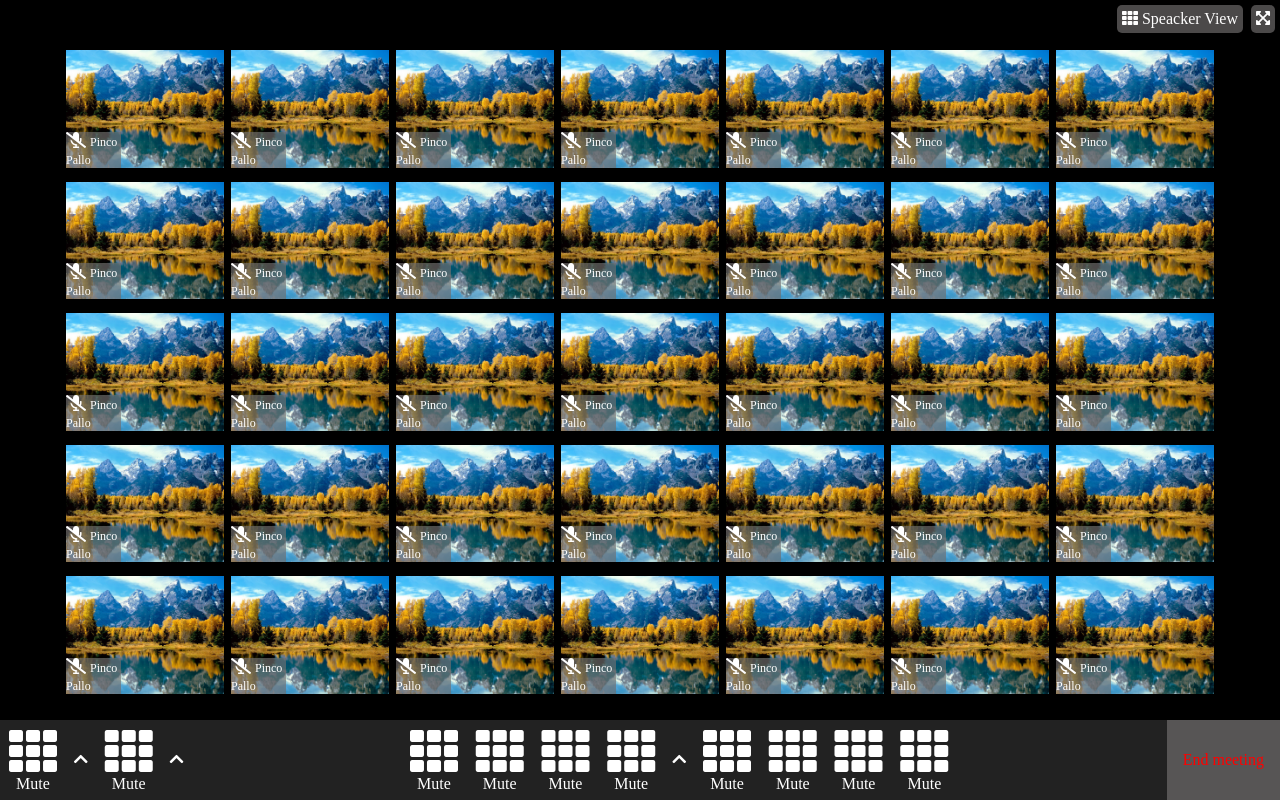
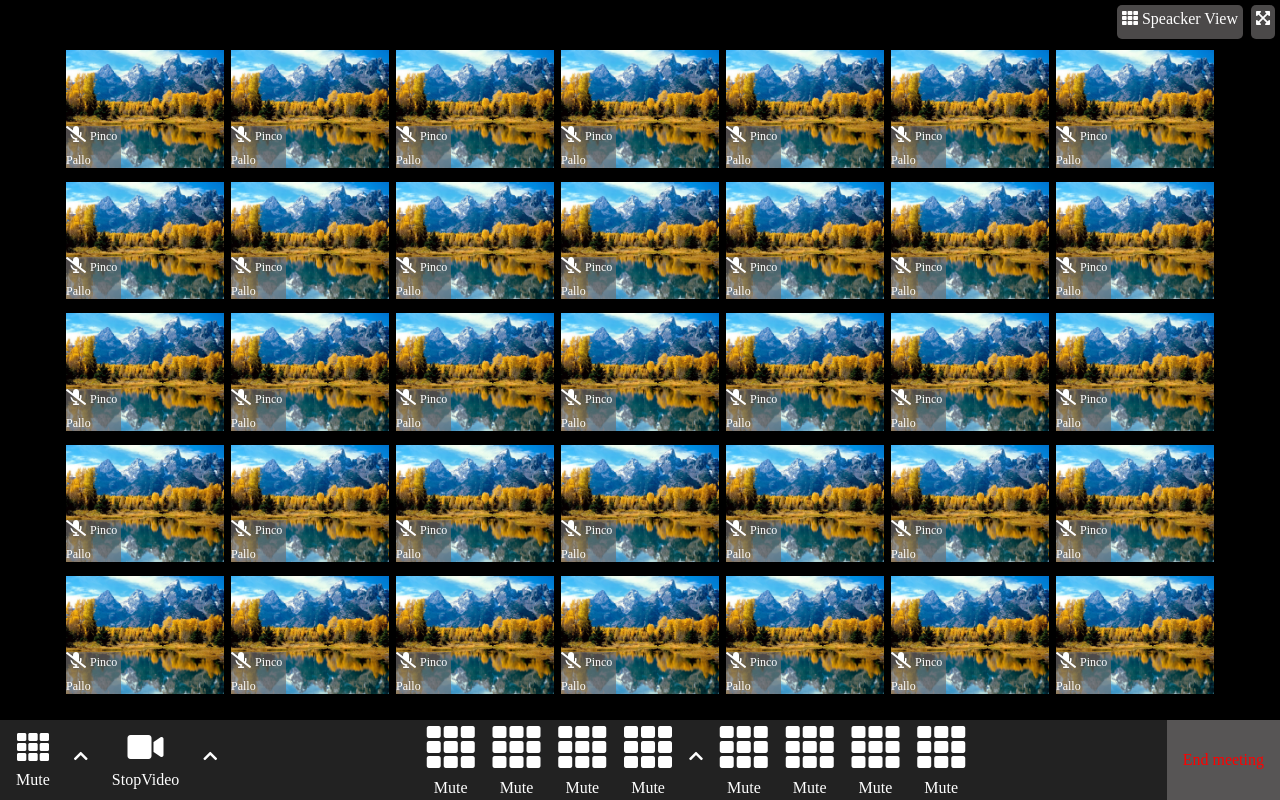
Before and after one commit to MCigno94/html-css-zoom, a plain HTML site: page index.html in a window 1280 px wide. Drawn offline with Linux system fonts and the light colour scheme.

Commit message:
complete_container_left footer

```diff
--- a/index.html
+++ b/index.html
@@ -260,15 +260,15 @@
             <div class="container_left flex">
 
                 <div id="voice">
-                    <i class="fas fa-th fa-3x"></i>
+                    <i class="fas fa-th fa-2x"></i>
                     <div>Mute</div>
                 </div>
                 <div class="up">
                     <i class="fas fa-chevron-up"></i>
                 </div>
                 <div id="video">
-                    <i class="fas fa-th fa-3x"></i>
-                    <div>Mute</div>
+                    <i class="fas fa-video fa-2x"></i>
+                    <div>StopVideo</div>
                 </div>
                 <div class="up">
                     <i class="fas fa-chevron-up"></i>
--- a/style.css
+++ b/style.css
@@ -10,6 +10,15 @@ body {
 
 li {
     display: inline-block;
+}
+
+footer {
+    position: fixed;
+    bottom: 0;
+}
+
+i {
+    margin-bottom: 0.5rem;
 }
 
 
```
